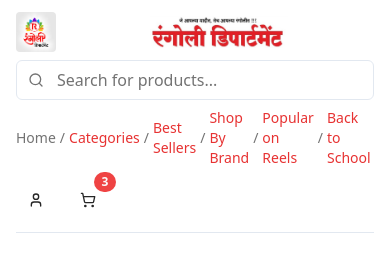
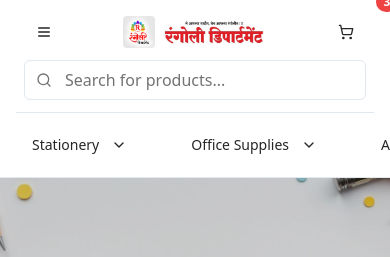
Before and after one commit to Tej7666/Rangoli-dept-app, a React (Vite) app: page / in a window 390 px wide. Shown: the top 257 px of the page. Built offline with nearby package versions, Linux system fonts and the light colour scheme.

Commit message:
mobile site related changes

```diff
--- a/src/components/Header.tsx
+++ b/src/components/Header.tsx
@@ -1,5 +1,5 @@
 import { useState } from "react";
-import { Search, ShoppingCart, User, Menu, ChevronDown } from "lucide-react";
+import { Search, ShoppingCart, Menu, ChevronDown, User } from "lucide-react";
 import { Button } from "@/components/ui/button";
 import { Input } from "@/components/ui/input";
 import {
@@ -12,6 +12,7 @@ import {
 import { Badge } from "@/components/ui/badge";
 import whatsappLogo from "@/assets/WhatsApp Image 2025-07-14 at 14.22.28.jpeg";
 import logo88E0 from "@/assets/88E0AA42-E918-4B68-AA07-00A0651EC458_4_5005_c.jpeg";
+import { Sheet, SheetTrigger, SheetContent, SheetClose } from "@/components/ui/sheet";
 
 const categories = [
   {
@@ -80,50 +81,62 @@ const Header = () => {
 
         {/* Mobile Header */}
         <div className="block md:hidden py-3 space-y-2">
-          {/* Logo Row */}
-          <div className="flex items-center gap-2">
-            <img src={whatsappLogo} alt="WhatsApp Logo" className="h-10 w-10 rounded flex-shrink-0" />
-            <img src={logo88E0} alt="New Logo" className="h-8 w-auto object-contain rounded flex-1" />
-          </div>
-          {/* Search Bar */}
-          <div className="relative mt-2">
-            <Search className="absolute left-3 top-1/2 transform -translate-y-1/2 text-muted-foreground h-4 w-4" />
-            <Input
-              placeholder="Search for products..."
-              value={searchQuery}
-              onChange={(e) => setSearchQuery(e.target.value)}
-              className="pl-10 pr-4 h-10"
-            />
-          </div>
-          {/* Breadcrumb Navigation */}
-          <nav className="flex items-center gap-1 overflow-x-auto text-sm mt-2 pb-1">
-            <span className="text-muted-foreground">Home</span>
-            <span className="text-muted-foreground">/</span>
-            <span className="text-primary">Categories</span>
-            <span className="text-muted-foreground">/</span>
-            <span className="text-primary">Best Sellers</span>
-            <span className="text-muted-foreground">/</span>
-            <span className="text-primary">Shop By Brand</span>
-            <span className="text-muted-foreground">/</span>
-            <span className="text-primary">Popular on Reels</span>
-            <span className="text-muted-foreground">/</span>
-            <span className="text-primary">Back to School</span>
-            <span className="text-muted-foreground">/</span>
-            <span className="text-primary">Clearance</span>
-          </nav>
-          {/* Right Actions */}
-          <div className="flex items-center gap-3 mt-2">
+          <div className="flex items-center justify-between w-full px-2">
+            {/* Hamburger menu */}
+            <Sheet>
+              <SheetTrigger asChild>
+                <Button variant="ghost" size="icon" className="h-10 w-10">
+                  <Menu className="h-7 w-7" />
+                </Button>
+              </SheetTrigger>
+              <SheetContent side="left" className="p-0 w-3/4 max-w-xs">
+                <div className="flex items-center justify-between px-4 py-3 border-b">
+                  <img src={whatsappLogo} alt="WhatsApp Logo" className="h-8 w-8 rounded" />
+                  <img src={logo88E0} alt="New Logo" className="h-6 w-auto object-contain rounded" />
+                  <SheetClose asChild>
+                    <Button variant="ghost" size="icon" className="h-8 w-8">
+                      <span className="sr-only">Close</span>
+                      <Menu className="h-6 w-6 rotate-45" />
+                    </Button>
+                  </SheetClose>
+                </div>
+                <nav className="flex flex-col divide-y">
+                  <Button variant="ghost" className="justify-start w-full rounded-none py-4">Stationery</Button>
+                  <Button variant="ghost" className="justify-start w-full rounded-none py-4">Office Supplies</Button>
+                  <Button variant="ghost" className="justify-start w-full rounded-none py-4">Art Supplies</Button>
+                  <Button variant="ghost" className="justify-start w-full rounded-none py-4">Craft Material</Button>
+                  <Button variant="ghost" className="justify-start w-full rounded-none py-4">Best Sellers</Button>
+                  <Button variant="ghost" className="justify-start w-full rounded-none py-4">Shop By Brand</Button>
+                  <Button variant="ghost" className="justify-start w-full rounded-none py-4">Popular on Reels</Button>
+                  <Button variant="ghost" className="justify-start w-full rounded-none py-4">Back to School</Button>
+                  <Button variant="ghost" className="justify-start w-full rounded-none py-4">Clearance</Button>
+                </nav>
+              </SheetContent>
+            </Sheet>
+            {/* Centered logo */}
+            <div className="flex items-center gap-2 flex-1 justify-center">
+              <img src={whatsappLogo} alt="WhatsApp Logo" className="h-8 w-8 rounded" />
+              <img src={logo88E0} alt="New Logo" className="h-6 w-auto object-contain rounded" />
+            </div>
+            {/* Cart icon */}
             <Button variant="ghost" size="icon" className="h-10 w-10">
-              <User className="h-6 w-6" />
-            </Button>
-            <Button variant="ghost" size="icon" className="relative h-10 w-10">
-              <ShoppingCart className="h-6 w-6" />
+              <ShoppingCart className="h-7 w-7" />
               {cartCount > 0 && (
                 <Badge variant="destructive" className="absolute -top-2 -right-2 h-5 w-5 flex items-center justify-center text-xs">
                   {cartCount}
                 </Badge>
               )}
             </Button>
+          </div>
+          {/* Search Bar below header */}
+          <div className="relative mt-2 px-2">
+            <Search className="absolute left-5 top-1/2 transform -translate-y-1/2 text-muted-foreground h-4 w-4" />
+            <Input
+              placeholder="Search for products..."
+              value={searchQuery}
+              onChange={(e) => setSearchQuery(e.target.value)}
+              className="pl-10 pr-4 h-10 w-full"
+            />
           </div>
         </div>
 
```
